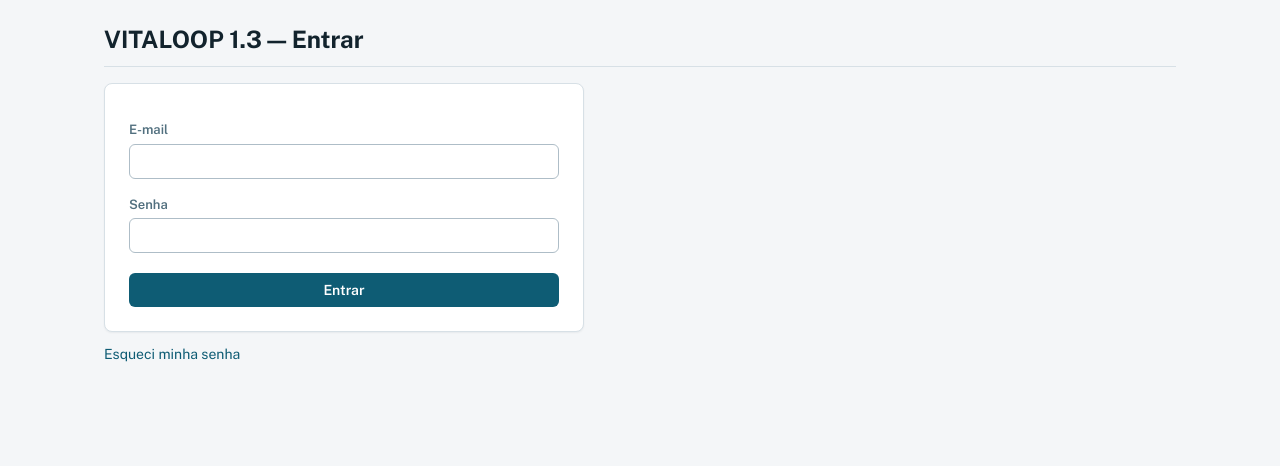
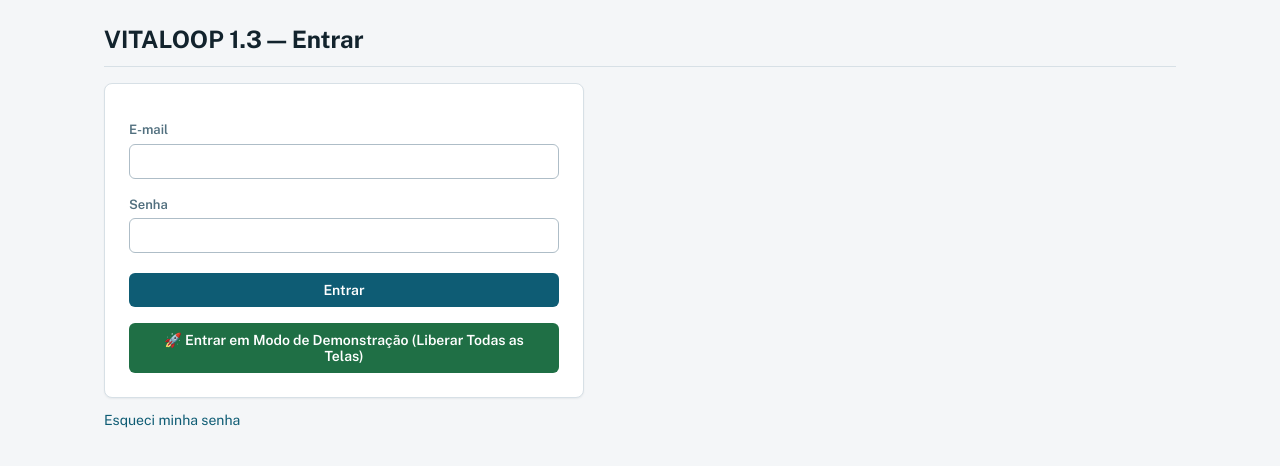
Before and after one commit to myscosta8-ctrl/VITALOOP-v1.3, a React (Vite) app in the folder apps/web/: page / in a window 1280 px wide. Shown: the top 466 px of the page. Built offline with nearby package versions, Linux system fonts and the light colour scheme; no server answers.

Commit message:
fix(web): adiciona modo demo no login e corrige carregamento infinito em rotas protegidas

```diff
--- a/apps/web/src/App.tsx
+++ b/apps/web/src/App.tsx
@@ -49,7 +49,7 @@ const useHashRoute = (): string => {
 
 const RequireSession = ({ children }: { children: JSX.Element }): JSX.Element => {
   const { identity, status } = useSession();
-  if (status === 'authenticating' || status === 'idle') {
+  if (status === 'authenticating') {
     return <p role="status">Carregando…</p>;
   }
   if (!identity) {
--- a/apps/web/src/context/session-context.tsx
+++ b/apps/web/src/context/session-context.tsx
@@ -31,6 +31,7 @@ export interface SessionState {
 export interface SessionContextValue extends SessionState {
   readonly api: ApiClient;
   login(email: string, password: string): Promise<void>;
+  loginDemo(): void;
   logout(): Promise<void>;
   refreshIdentity(): Promise<void>;
 }
@@ -54,6 +55,19 @@ export const SessionProvider = ({ children }: { children: ReactNode }): JSX.Elem
     [token],
   );
 
+  const loginDemo = useCallback(() => {
+    setState({
+      status: 'authenticated',
+      identity: {
+        authUserId: 'demo-user-123',
+        appUserId: 'demo-app-user-123',
+        status: 'active',
+        roles: ['doctor', 'nurse', 'admin', 'manager', 'receptionist'],
+      },
+      error: null,
+    });
+  }, []);
+
   const refreshIdentity = useCallback(async () => {
     try {
       const identity = await api.get<MeResponse>('/api/v1/me');
@@ -73,7 +87,6 @@ export const SessionProvider = ({ children }: { children: ReactNode }): JSX.Elem
           password,
         });
         setToken(result.accessToken);
-        // useEffect abaixo dispara refreshIdentity assim que o token muda.
       } catch (e) {
         const message = e instanceof ApiError ? e.message : 'Falha no login.';
         setState({ status: 'error', identity: null, error: message });
@@ -93,9 +106,9 @@ export const SessionProvider = ({ children }: { children: ReactNode }): JSX.Elem
 
   useEffect(() => {
     if (token) void refreshIdentity();
-  }, [token]); // refreshIdentity muda com `api`, que muda com `token` — sem risco de closure obsoleta.
+  }, [token]);
 
-  const value: SessionContextValue = { ...state, api, login, logout, refreshIdentity };
+  const value: SessionContextValue = { ...state, api, login, loginDemo, logout, refreshIdentity };
 
   return <SessionContext.Provider value={value}>{children}</SessionContext.Provider>;
 };
--- a/apps/web/src/pages/AccessDeniedPage.tsx
+++ b/apps/web/src/pages/AccessDeniedPage.tsx
@@ -3,6 +3,8 @@
  * não autenticado vs. autenticado-sem-permissão vs. fora de escopo (NTK).
  * Não revela detalhes internos de segurança.
  */
+
+import { useSession } from '../context/session-context.js';
 
 export type DenialReason = 'unauthenticated' | 'forbidden' | 'out_of_scope' | 'not_found';
 
@@ -14,10 +16,25 @@ const messages: Record<DenialReason, string> = {
   not_found: 'Recurso não encontrado ou você não tem acesso a ele.',
 };
 
-export const AccessDeniedPage = ({ reason }: { reason: DenialReason }): JSX.Element => (
-  <main aria-labelledby="denied-heading">
-    <h1 id="denied-heading">Acesso não concedido</h1>
-    <p role="alert">{messages[reason]}</p>
-    <a href="#/">Voltar</a>
-  </main>
-);
+export const AccessDeniedPage = ({ reason }: { reason: DenialReason }): JSX.Element => {
+  const { loginDemo } = useSession();
+
+  return (
+    <main aria-labelledby="denied-heading">
+      <h1 id="denied-heading">Acesso não concedido</h1>
+      <p role="alert">{messages[reason]}</p>
+      <div style={{ display: 'flex', gap: 12, alignItems: 'center', marginTop: 16 }}>
+        <button
+          type="button"
+          onClick={() => loginDemo()}
+          style={{ background: 'var(--color-success)', color: '#ffffff', marginTop: 0 }}
+        >
+          🚀 Entrar em Modo Demo (Liberar Visualização)
+        </button>
+        <a href="#/" style={{ marginTop: 0 }}>
+          Ir para Login
+        </a>
+      </div>
+    </main>
+  );
+};
--- a/apps/web/src/pages/LoginPage.tsx
+++ b/apps/web/src/pages/LoginPage.tsx
@@ -2,7 +2,7 @@ import { useState, type FormEvent } from 'react';
 import { useSession } from '../context/session-context.js';
 
 export const LoginPage = (): JSX.Element => {
-  const { login, status, error } = useSession();
+  const { login, loginDemo, status, error } = useSession();
   const [email, setEmail] = useState('');
   const [password, setPassword] = useState('');
 
@@ -36,6 +36,17 @@ export const LoginPage = (): JSX.Element => {
         <button type="submit" disabled={status === 'authenticating'}>
           {status === 'authenticating' ? 'Entrando…' : 'Entrar'}
         </button>
+        <button
+          type="button"
+          onClick={() => loginDemo()}
+          style={{
+            marginTop: 12,
+            background: 'var(--color-success)',
+            color: '#ffffff',
+          }}
+        >
+          🚀 Entrar em Modo de Demonstração (Liberar Todas as Telas)
+        </button>
       </form>
       {status === 'error' && error && (
         <p role="alert" aria-live="assertive">
```
